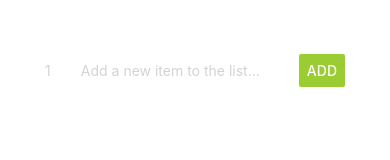
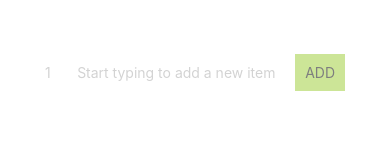
Before and after one commit to cuevae/shopping-list-rn-expo, a React Native app: screen / in a window 390 px wide. Shown: the top 160 px of the page. Built offline with nearby package versions, Linux system fonts and the light colour scheme; no server answers.

Commit message:
handling item addition and list reload when added

```diff
--- a/src/components/list_items/index.tsx
+++ b/src/components/list_items/index.tsx
@@ -1,10 +1,7 @@
 import React from 'react';
 import { StyleSheet, Text, View, SafeAreaView, SectionList, FlatList } from 'react-native';
 import { SingleItem, NewItem } from '../single_item';
-
-const API_URL = 'http://192.168.10.20:3000/';
-const SHOPPING_LISTS_EP = 'shopping_lists';
-const SHOPPING_LIST_ITEMS_EP = 'shopping_lists_items';
+import * as constants from '../../constants';
 
 export interface ShoppingListItem{
     id: number,
@@ -25,6 +22,11 @@ export interface ShoppingListProps{
 }
 
 export interface ShoppingListState{
+    shopping_list_name?: string,
+    items?: ShoppingListItem[]
+}
+
+export interface ShoppingListProps{
     shopping_list_name: string,
     items: ShoppingListItem[]
 }
@@ -34,6 +36,7 @@ export default class ShoppingList extends React.Component
 
   //state declaration
   state: ShoppingListState;
+  props: ShoppingListProps;
 
   constructor( props: ShoppingListProps = { shopping_list_name:'', items:[] } )
   {
@@ -42,18 +45,23 @@ export default class ShoppingList extends React.Component
         shopping_list_name: '',
         items: []
     }
+
+    this.newItemHandler = this.newItemHandler.bind(this);
   }
 
-  setState(arg0: { shopping_list_name: string, items: ShoppingListItem[] }) {
+  setState(arg0: { shopping_list_name?: string, items?: ShoppingListItem[], test_bool?: boolean}) {
       super.setState(arg0);
   }
 
   componentDidMount(){
 
     //get the latest shopping list created and its items
-    fetch(API_URL + 'shopping_lists?select=*,shopping_lists_items(*)&limit=1&order=id.desc')
+    fetch(constants.API_URL + 'shopping_lists?select=*,shopping_lists_items(*)&limit=1&order=id.desc&shopping_lists_items.order=id.desc')
     .then(
       (response, ...rest) => {
+        if(response.status != 200){
+            throw 'Could not retrieve items';
+        }
         let data = response.json();
         return data;
       }
@@ -61,20 +69,33 @@ export default class ShoppingList extends React.Component
     .then(
       (data, ...rest) => {
         let res : Store_ShoppingListItemsResponse = data[0];
-        this.setState( {shopping_list_name : res.name, items: res.shopping_lists_items} );
+        this.setState( {shopping_list_name : res.name, items: res.shopping_lists_items, test_bool: false} );
       }
     )
+    //todo handle error
+    .catch( (error) => { console.log(error)} )
+  }
+
+  newItemHandler(newItem : ShoppingListItem)
+  {
+      let currentItems = (this.state.items && this.state.items.length > 0) ? this.state.items : [];
+      //updated list of items
+      let updatedItems = [newItem].concat(currentItems);
+      this.setState(
+          {
+              shopping_list_name : this.state.shopping_list_name,
+              items : updatedItems,
+            }
+        );
   }
 
   render()
   {
-    const shopping_list_items = this.state.items;
-    const shopping_list_name = this.state.shopping_list_name;
     return <SafeAreaView style={styles.container}>
-    <View style={{marginBottom:20}}><Text style={{fontSize:20, fontWeight: 'bold'}}> {shopping_list_name} </Text></View>
-    <View><NewItem sl_id={0} name='test' qty={1} /></View>
+                <View style={{marginBottom:20}}><Text style={{fontSize:20, fontWeight: 'bold'}}> {this.state.shopping_list_name} </Text></View>
+                <View><NewItem sl_id={0} name='test' qty={1} parentHandler = { this.newItemHandler } /></View>
                 <FlatList
-      data = { shopping_list_items }
+                data = { this.state.items }
                 renderItem = {
                     function ( listEntry: { index: number, item: ShoppingListItem } ) {
                     const item = listEntry.item;
@@ -83,6 +104,7 @@ export default class ShoppingList extends React.Component
                 }
                 />
             </SafeAreaView>;
+
   }
 }
 
--- a/src/components/single_item/index.tsx
+++ b/src/components/single_item/index.tsx
@@ -1,5 +1,7 @@
 import React from 'react';
-import { StyleSheet, Text, TextInput, View, Button, Alert } from 'react-native';
+import { StyleSheet, Text, TextInput, View, Button, Alert, TouchableOpacity } from 'react-native';
+import * as constants from '../../constants';
+import { ShoppingListItem } from '../list_items';
 
 interface SingleItemProps{
     id: number,
@@ -26,15 +28,16 @@ export class SingleItem extends React.Component < SingleItemProps, SingleItemSta
     }
 
     render(){
+        let {name, qty} = this.props;
+        let qtyToDisplay = (qty && qty > 1) ? ' (' + `${qty}` + ')'  : '';
         return <View style={{flexDirection:'row', flex:1, width:300, justifyContent:'flex-start', alignItems:'center', marginBottom: 3}}>
-                    <Text style={{flex:1}}>{this.props.qty}</Text>
-                    <Text style={{flex:5}}>{this.props.name}</Text>
-                    <Button
-                        style={{flex:2}}
-                        color='grey'
-                        title="Rem"
-                        onPress={()=>console.log('Remove button pressed')}
-                    />
+                    <Text style={{flex:6}}>{name + qtyToDisplay}</Text>
+                    <TouchableOpacity
+                        style={styles.removeButton}
+                        onPress={() => console.log('Remove pressed')}
+                    >
+                        <Text style={{}}>REM</Text>
+                    </TouchableOpacity>
                 </View>
     }
 }
@@ -42,10 +45,14 @@ export class SingleItem extends React.Component < SingleItemProps, SingleItemSta
 interface NewItemProps{
     sl_id: number,
     name: string,
-    qty: 1
+    qty: 1,
+    parentHandler: (newItem : ShoppingListItem) => void
 }
 
-interface NewItemState{}
+interface NewItemState{
+    qty?: number,
+    name?: string
+}
 
 export class NewItem extends React.Component< NewItemProps, NewItemState >
 {
@@ -53,23 +60,128 @@ export class NewItem extends React.Component< NewItemProps, NewItemState >
     state: NewItemState;
     props: NewItemProps;
 
-    constructor(props:NewItemProps)
+    constructor(props: NewItemProps)
     {
         super(props);
         this.state = {}
     }
 
+    setState(state: NewItemState) {
+        super.setState(state);
+    }
+
+    handleNewItemSubmission(){
+
+        let name = this.state.name;
+        if(name && name.length > 0)
+        {
+            fetch(
+                constants.API_URL + 'shopping_lists_items',
+                {
+                    method: 'POST',
+                    headers: {
+                        Accept: 'application/json',
+                        'Content-Type': 'application/json',
+                        Prefer: 'return=representation'
+                    },
+                    body: JSON.stringify(
+                        {
+                            sl_id: 2,
+                            item_name: this.state.name,
+                            item_qty: this.state.qty && this.state.qty > 0 ? this.state.qty : 1
+                        }
+                    )
+                }
+            )
+            .then(
+                (response) => {
+                    if(response.status !== 201){
+                        throw 'Item could not be added';
+                    }
+                    let data = response.json();
+                    return data;
+                }
+            )
+            .then(
+                (data) => {
+                    let newItem = data[0];
+                    this.props.parentHandler(newItem);
+                    this.setState({qty:undefined,name:''});
+                }
+            )
+            .catch(
+                //TODO: handle error
+                (error) => {console.log(error)}
+            )
+        }
+    }
+
+    handleNewItemQtyChange( text: string ){
+        let qtyReceived = (text && text.length > 0 ) ? parseInt(text) : undefined;
+        let qtyToUse;
+        if( qtyReceived ){
+            if(qtyReceived>0 && qtyReceived < 1000)
+            {
+                qtyToUse = qtyReceived;
+            } else if(qtyReceived > 1000) {
+                //Max number of items
+                qtyToUse = 1000;
+            } else {
+                qtyToUse = 1
+            }
+        } else {
+            qtyToUse = undefined;
+        }
+        this.setState({qty: qtyToUse})
+    }
+
+    handleNewItemNameChange( text: string ){
+        this.setState({name: text})
+    }
+
     render(){
+        let {qty, name } = this.state;
+        let enoughDetailsToSubmit = (name && name.length > 0);
         return <View style={{flexDirection:'row', flex:1, width:300, justifyContent:'flex-start', alignItems:'center', marginBottom: 3 }}>
-                    <TextInput defaultValue='1' style={{flex:1, width:5, color: 'lightgray'}}/>
-                    <TextInput defaultValue='Add a new item to the list...' style={{flex:5, color: 'lightgray'}}/>
-                    <Button
-                        style={{flex:2}}
-                        color='yellowgreen'
-                        title="Add"
-                        onPress={()=>console.log('Add button pressed')}
-                    />
-                </View>
+                <TextInput
+                    placeholder='1'
+                    placeholderTextColor='lightgray'
+                    style={{flex:1, width:5}}
+                    value= {( (qty && qty > 0) ? `${qty}` : '')}
+                    onChangeText={(text: string) => {this.handleNewItemQtyChange(text)}}
+                />
+                <TextInput
+                    placeholder='Start typing to add a new item'
+                    placeholderTextColor='lightgray'
+                    onChangeText={(text: string) => {this.handleNewItemNameChange(text)}}
+                    style={{flex:5}}
+                    value={((name && name.length > 0 ? name : ''))}
+                />
+                <TouchableOpacity
+                    style={[styles.submitButton, !enoughDetailsToSubmit ? styles.submitButtonDisabled : []]}
+                    disabled={!enoughDetailsToSubmit}
+                    onPress={() => this.handleNewItemSubmission()}
+                >
+                    <Text style={{}}>ADD</Text>
+                </TouchableOpacity>
+            </View>
+
     }
 
 }
+
+const styles = StyleSheet.create({
+    submitButton: {
+      alignItems: "center",
+      backgroundColor: 'yellowgreen',
+      padding: 10
+    },
+    submitButtonDisabled: {
+        opacity: 0.5
+    },
+    removeButton: {
+        alignItems: "center",
+        backgroundColor: 'lightgray',
+        padding: 10
+      }
+  });
--- /dev/null
+++ b/src/constants.tsx
@@ -0,0 +1,3 @@
+export const API_URL = 'http://192.168.10.20:3000/';
+export const SHOPPING_LISTS_EP = 'shopping_lists';
+export const SHOPPING_LIST_ITEMS_EP = 'shopping_lists_items';
```
Lines whose indentation alone changed are shown as unchanged.
